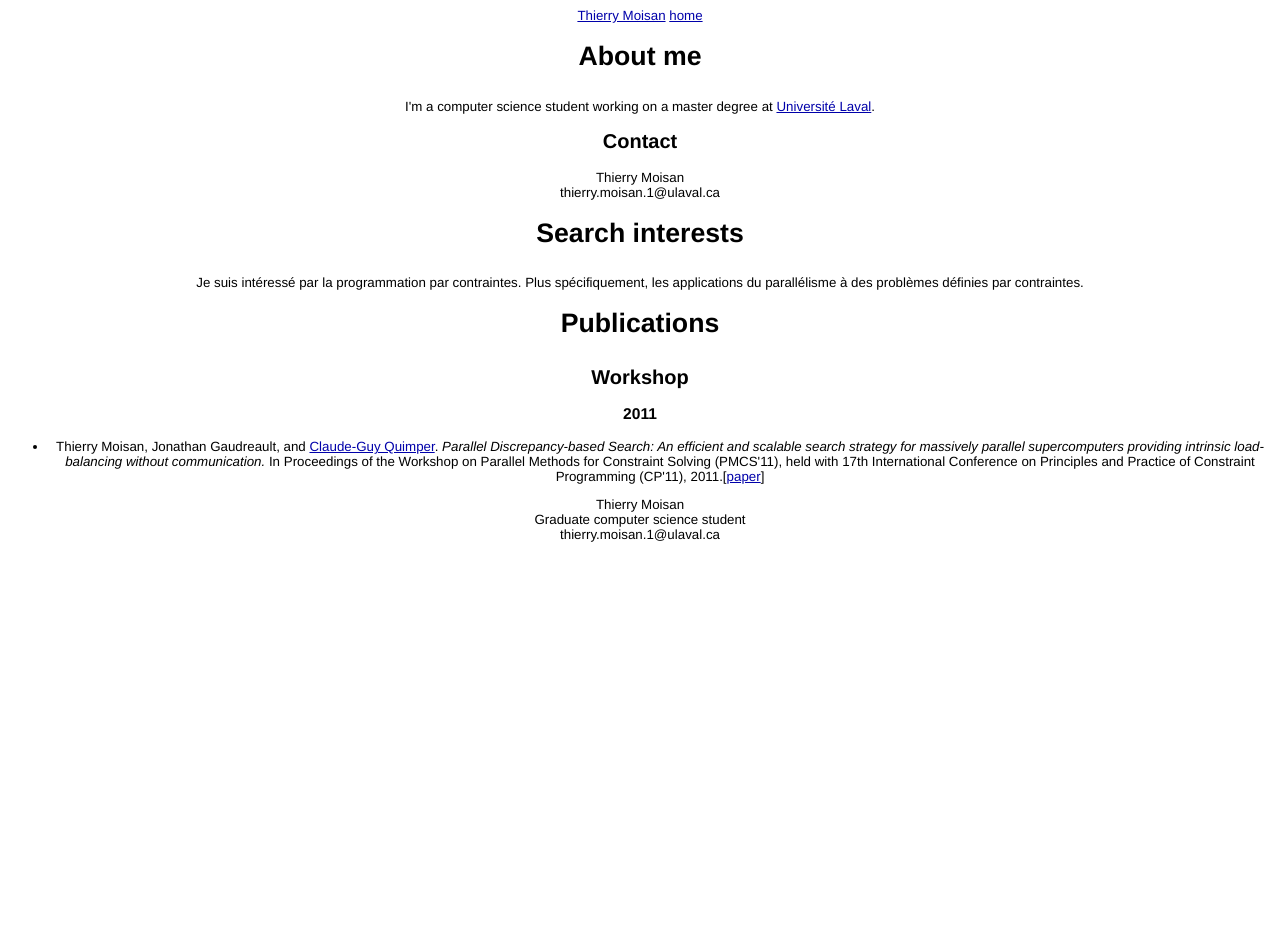
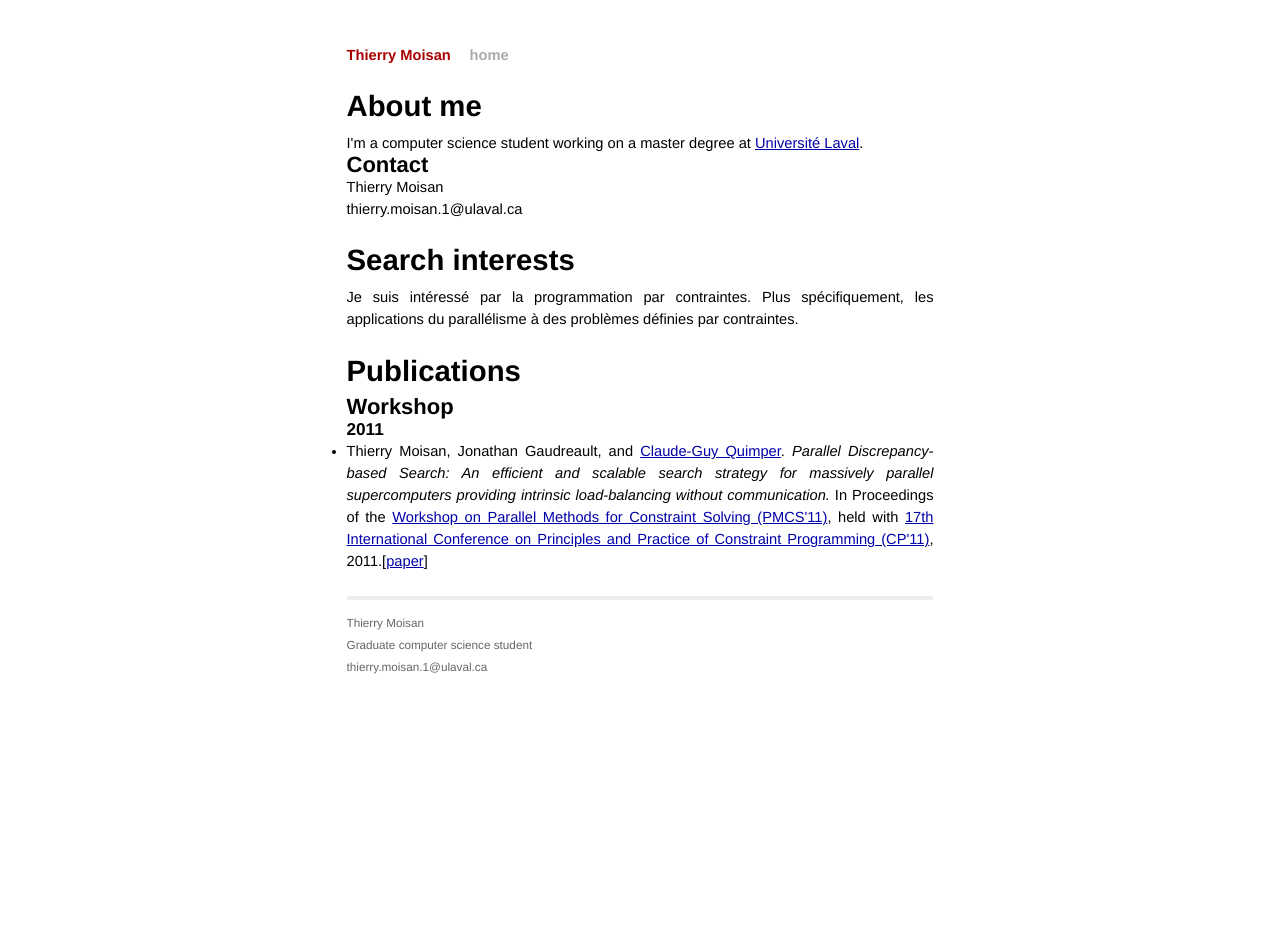
Before and after one commit to Moisan/moisan.github.io, a Jekyll site: the page built from index.html, in a window 1280 px wide. Built offline with Jekyll 4.4.1, drawn with Linux system fonts in a browser that asks for light colours; before the commit the page ends 900 px from its top, so only the background shows below that.

Commit message:
cleaned the css

```diff
--- a/css/screen.css
+++ b/css/screen.css
@@ -1,3 +1,14 @@
+/* Global Reset */
+* {
+    margin: 0;
+    padding: 0;
+}
+
+html, body {
+    /* to get the whole page visible, I think */
+    height: 100%;
+}
+
 body {
     background-color: white;
     font: 13.34px helvetica, arial, clean, sans-serif;
@@ -5,8 +16,13 @@ body {
     text-align: center;
 }
 
+h1, h2, h3, h4, h5, h6 {
+/*font-size: 100%;*/
+}
+
 h1 {
-   margin-bottom: 1em;
+    margin-top: 1em;
+    margin-bottom: 0.5em;
 }
 
 p {
@@ -29,12 +45,6 @@ table {
     font-size: inherit;
     font: 100%;
 }
-
-/*****************************************************************************/
-/*
-/* Home
-/*
-/*****************************************************************************/
 
 ul.posts {
     list-style-type: none;
@@ -62,3 +72,68 @@ ul.posts {
 float: right;
 width: 500px;
 }
+*/
+
+.site {
+    font-size: 110%;
+    text-align: justify;
+    width: 40em;
+    margin: 3em auto 2em auto;
+    line-height: 1.5em;
+}
+
+.title {
+    color: #a00;
+    font-weight: bold;
+    margin-bottom: 2em;
+}
+
+.site .title a {
+    color: #a00;
+    text-decoration: none;
+}
+
+.site .title a:hover {
+    color: black;
+}
+
+.site .title a.extra {
+    color: #aaa;
+    text-decoration: none;
+    margin-left: 1em;
+}
+
+.site .title a.extra:hover {
+    color: black;
+}
+
+.site .meta {
+    color: #aaa;
+}
+
+.site .footer {
+    font-size: 80%;
+    color: #666;
+    border-top: 4px solid #eee;
+    margin-top: 2em;
+    overflow: hidden;
+}
+
+.site .footer .contact {
+    float: left;
+    margin-right: 3em;
+}
+
+.site .footer .contact a {
+    color: #8085C1;
+}
+
+.site .footer .rss {
+    margin-top: 1.1em;
+    margin-right: -.2em;
+    float: right;
+}
+
+.site .footer .rss img {
+    border: 0;
+}
--- a/index.html
+++ b/index.html
@@ -22,7 +22,7 @@ title: Thierry Moisan
   <h3>2011</h3>
   <ul>
     <li class="paper">
-      Thierry Moisan, Jonathan Gaudreault, and <a href="http://www.ift.ulaval.ca/~quimper">Claude-Guy Quimper</a>. <i>Parallel Discrepancy-based Search: An efficient and scalable search strategy for massively parallel supercomputers providing intrinsic load-balancing without communication.</i> In Proceedings of the Workshop on Parallel Methods for Constraint Solving (PMCS'11), held with 17th International Conference on Principles and Practice of Constraint Programming (CP'11), 2011.[<a href="publications/plds.pdf">paper</a>]
+      Thierry Moisan, Jonathan Gaudreault, and <a href="http://www.ift.ulaval.ca/~quimper">Claude-Guy Quimper</a>. <i>Parallel Discrepancy-based Search: An efficient and scalable search strategy for massively parallel supercomputers providing intrinsic load-balancing without communication.</i> In Proceedings of the <a href="http://webia.lip6.fr/~codognet/PMCS11">Workshop on Parallel Methods for Constraint Solving (PMCS'11)</a>, held with <a href="http://www.dmi.unipg.it/cp2011/">17th International Conference on Principles and Practice of Constraint Programming (CP'11)</a>, 2011.[<a href="publications/plds.pdf">paper</a>]
     </li>
   </ul>
   <!--
```
Lines whose indentation alone changed are shown as unchanged.
